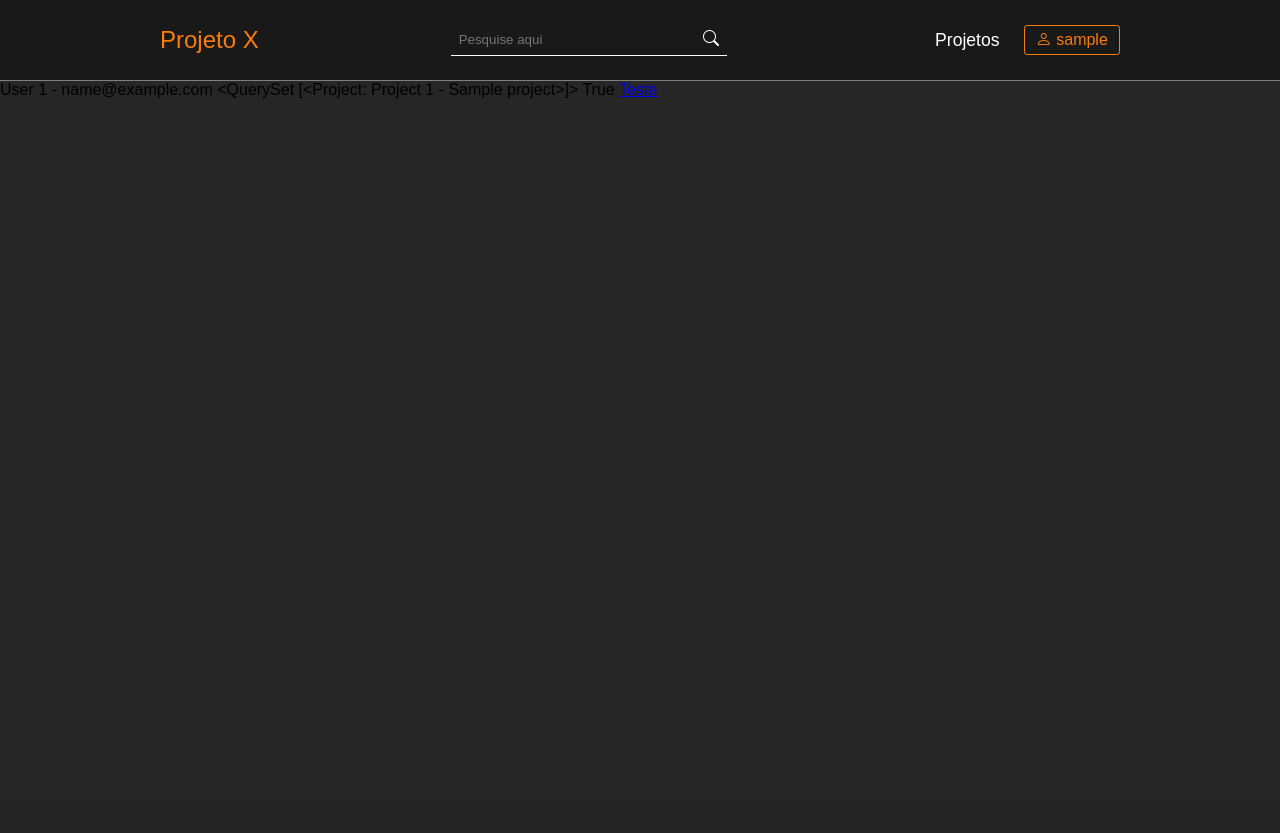
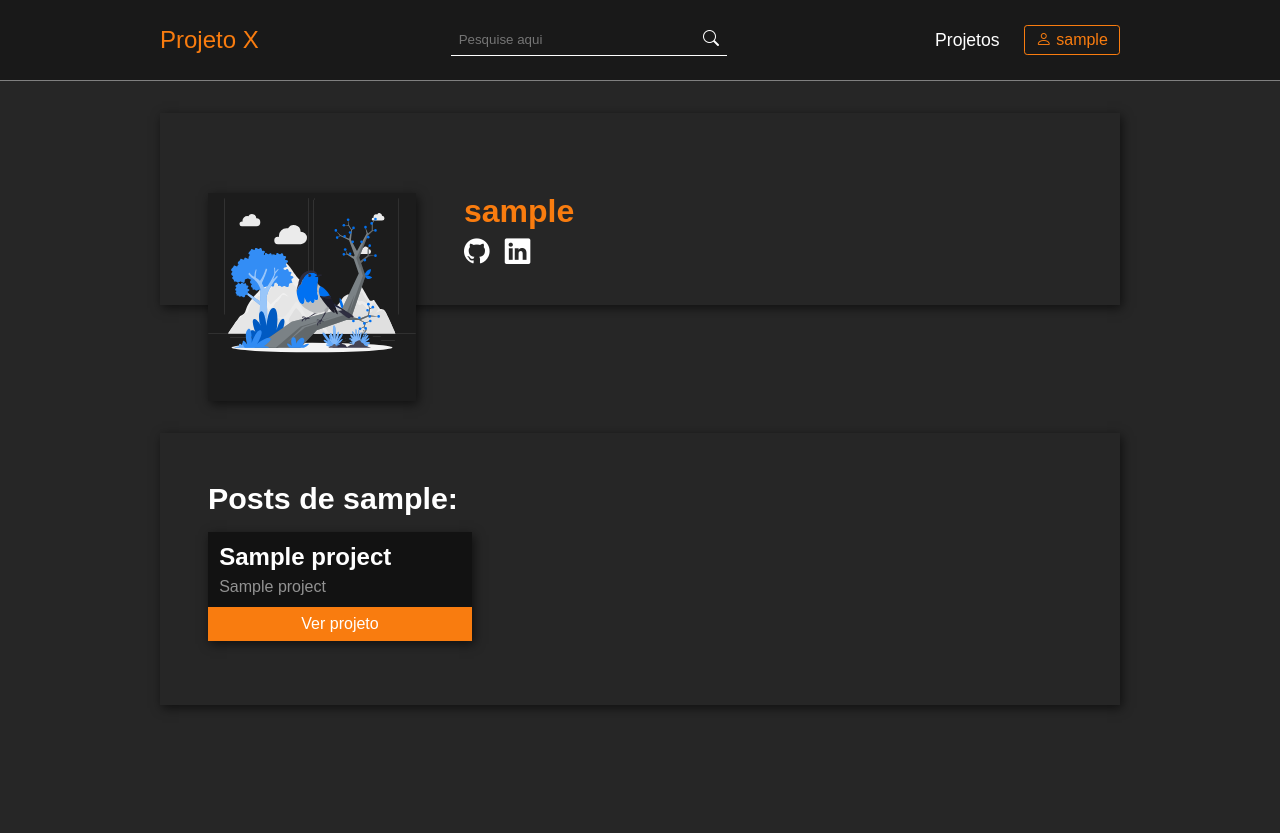
Before and after one commit to devid8642/CodeConn, a Django app: page /users/1/ in a window 1280 px wide. Before the commit the page ends 98 px from the top, so only its background shows below. Run offline with Django 4.2, Linux system fonts and the light colour scheme; a user stored in the database is signed in; tables that the repository leaves empty hold one stand-in row (values such as "Sample post").

Commit message:
profile design

```diff
--- a/base_static/global/css/header.css
+++ b/base_static/global/css/header.css
@@ -92,6 +92,7 @@
 
 .user-nav:hover > .user-dropdown {
   display: block;
+  z-index: 50;
 }
 
 .user-dropdown {
--- /dev/null
+++ b/base_static/users/css/user-detail.css
@@ -0,0 +1,143 @@
+.user-background {
+    width: 100%;
+    height: 12rem;
+    margin-top: 2rem;
+    position: relative;
+    display: flex;
+    flex-direction: column;
+    justify-content: end;
+    box-shadow: 2px 3px 10px rgba(0, 0, 0, 0.599);
+}
+
+.user-profile {
+    height: 7rem;
+    display: flex;
+}
+
+.user-picture {
+    width: 13rem;
+    height: 13rem;
+    background-color: rgb(28, 28, 28);
+    box-shadow: 2px 3px 10px rgba(0, 0, 0, 0.599);
+    margin-left: 3rem;
+}
+
+.user-picture img {
+    max-width: 100%;
+    height: auto;
+    object-fit: cover;
+}
+
+.user-name h2 {
+    color: #f97c0f;
+    font-size: 2rem;
+}
+
+.user-info {
+    margin-left: 3rem;
+    color: white
+}
+
+.user-data {
+    margin-top: .5rem;
+}
+
+.user-links a {
+    margin-bottom: .5rem;
+    text-decoration: none;
+    color: white;
+    font-size: 1.6rem;
+    margin-right: .5rem;
+}
+
+.user-posts {
+    margin: 8rem 0;
+    padding: 3rem;
+    width: 100%;
+    box-shadow: 2px 3px 10px rgba(0, 0, 0, 0.599);
+    color: white;
+}
+
+.user-posts h3 {
+    font-size: 1.9rem;
+}
+
+.user-posts-grid {
+    display: grid;
+    grid-template-columns: 1fr 1fr 1fr 1fr;
+    margin-top: 1rem;
+}
+
+.user-post-card {
+    padding-top: .5rem;
+    background-color: rgb(18, 18, 18);
+    width: 16.5rem;
+    box-shadow: 2px 3px 10px rgba(0, 0, 0, 0.599);
+    display: flex;
+    flex-direction: column;
+    justify-content: space-between;
+    transition: all 200ms ease-in-out;
+    margin-bottom: 1rem;
+}
+
+.user-post-card:hover {
+    transform: scale(1.02);
+}
+
+.user-post-card-header,
+.user-post-card-body {
+    padding: .2rem .7rem;
+}
+
+.user-post-card-body {
+    color: rgb(146, 146, 146);
+}
+
+.user-post-card-footer a {
+    display: block;
+    text-align: center;
+    text-decoration: none;
+    color: white;
+    padding: .5rem 0;
+    background-color: #f97c0f;
+    margin-top: .5rem
+}
+
+@media (max-width: 768px) {
+    .user-background {
+        margin-top: 7rem;
+        height: 9rem;
+    }
+
+    .user-profile {
+        height: 5rem;
+    }
+
+    .user-name h2 {
+        font-size: 1.5rem;
+    }
+
+    .user-picture {
+        width: 7rem;
+        height: 7rem;
+        margin-left: 1rem;
+    }
+
+    .user-info {
+        margin-left: 1rem;
+        color: white
+    }
+
+    .user-posts {
+        padding: 2rem;
+        margin: 4rem 0;
+    }
+
+    .user-posts h3 {
+        font-size: 1.5rem;
+    }
+
+    .user-posts-grid {
+        grid-template-columns: 1fr;
+    }
+}
--- a/users/templates/users/pages/user_detail.html
+++ b/users/templates/users/pages/user_detail.html
@@ -1,12 +1,57 @@
 {% extends 'global/base.html' %}
+{% load static %}
+
+{% block head %}
+  <link rel="stylesheet" href="{% static 'users/css/user-detail.css' %}">
+{% endblock head %}
 
 {% block content %}
-
-    {{ user }}
-    {{ projects }}
-    {{ owner }}
-    {% if owner == True %}
-        <a href="#">Teste</a>
-    {% endif %}
-
+  <div class="container">
+    <div class="user-background">
+      <div class="user-profile">
+        <div class="user-picture">
+          <img src="{% static 'global/img/user-img.svg' %}" alt="">
+        </div>
+        <div class="user-info">
+          <div class="user-name">
+            <h2>{{ user.username }}</h2>
+          </div>
+          <div class="user-data">
+            <div class="user-links">
+              {% if user.github %}
+                <a href="{{ user.github }}" target="_blank">
+                  <i class="bi bi-github"></i>
+                </a>
+              {% endif %}
+              {% if user.linkedin %}
+                <a href="{{ user.linkedin }}" target="_blank">
+                  <i class="bi bi-linkedin"></i>
+                </a>
+              {% endif %}
+            </div>
+          </div>
+        </div>
+      </div>
+    </div>
+    <div class="user-posts">
+      <h3>Posts de {{ user.username }}:</h3>
+      <div class="user-posts-grid">
+        {% for project in projects %}
+          <div class="user-post-card">
+            <div>
+              <div class="user-post-card-header">
+                <h2>{{ project.title }}</h2>
+              </div>
+              <div class="user-post-card-body">
+                <p>{{ project.subtitle }}</p>
+              </div>
+            </div>
+            <div class="user-post-card-footer">
+              <a href="{% url 'projects:project_detail' project.id %}">Ver projeto</a>
+            </div>
+          </div>
+        {% endfor %}
+      </div>
+    </div>
+  </div>
 {% endblock content %}
```
Also changed, not shown: base_static/projects/css/project-detail.css (+20 -1 lines), projects/templates/projects/pages/project_detail.html (+8 -0 lines), base_static/global/img/cover-img.svg (added), base_static/global/img/user-img.svg (added).
